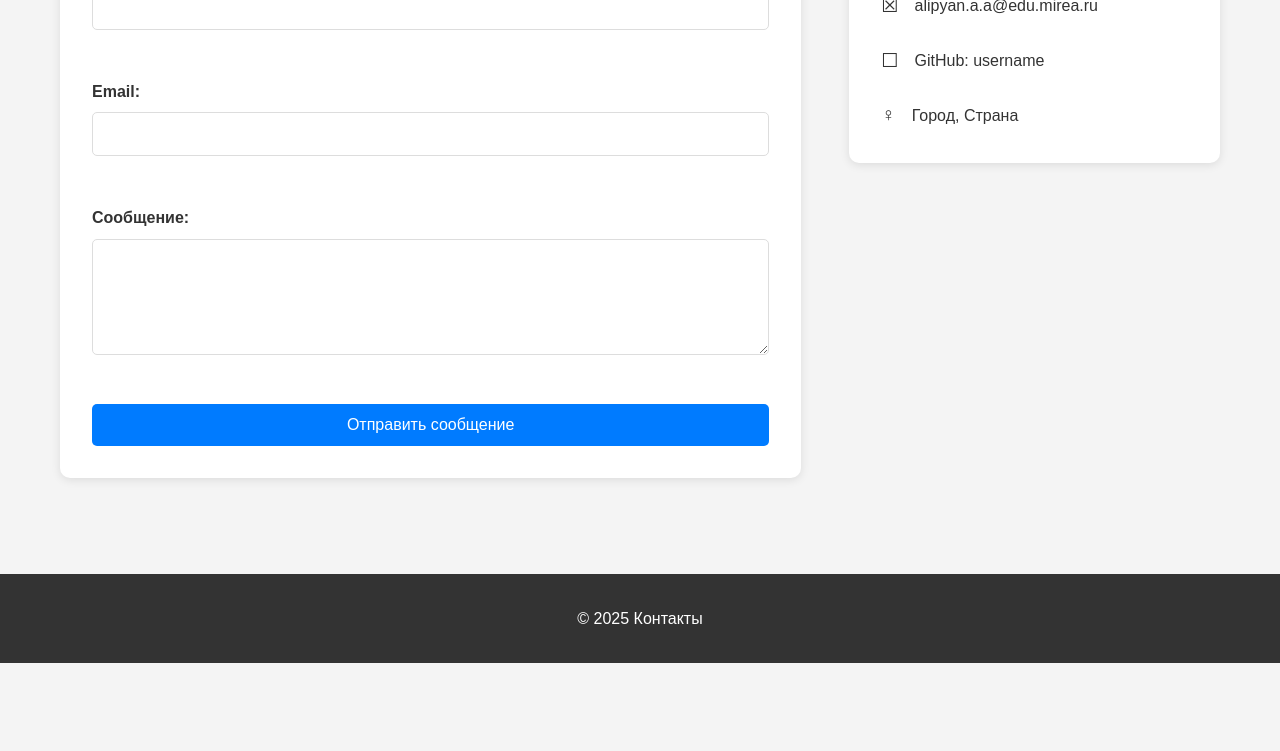
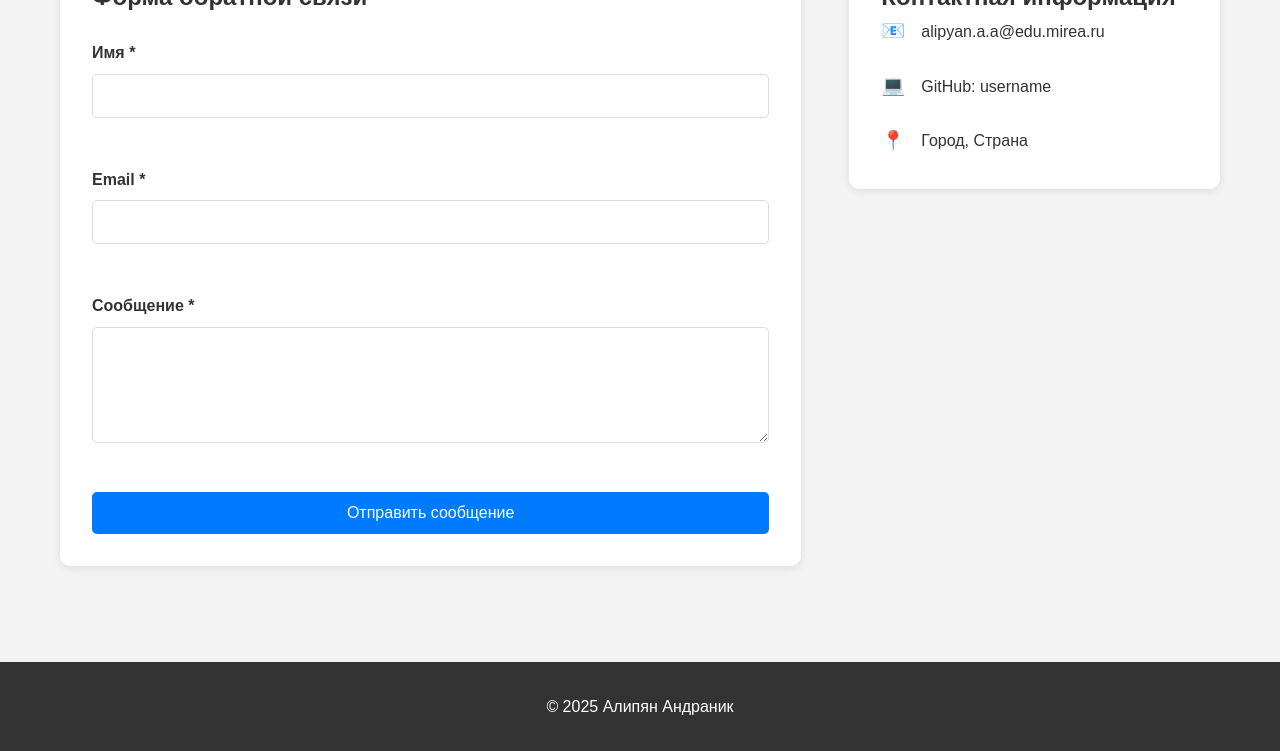
Before and after one commit to Andronoid4/2, a plain HTML site: page pages/contacts.html in a window 1280 px wide. Shown: the part 222-973 px from the top of the page. Before the commit the page ends 885 px from the top, so only its background shows below. Drawn offline with Linux system fonts and the light colour scheme.

Commit message:
Update contacts.html

```diff
--- a/pages/contacts.html
+++ b/pages/contacts.html
@@ -2,50 +2,62 @@
 <html lang="ru">
 <head>
     <meta charset="UTF-8">
-    <meta name="viewport" content="width=device-width, initial-scale=1.0">
+    <meta name="viewport" content="width=device-width, initial-scale=1.0, viewport-fit=cover">
     <title>Портфолио - Контакты</title>
     <link rel="stylesheet" href="../styles/styles.css">
 </head>
 <body>
-    <header>
-        <nav class="navbar">
+    <a class="skip-link" href="#main">Перейти к основному содержимому</a>
+
+    <div class="page">
+        <header class="header" role="banner">
+            <nav class="navbar" aria-label="Основная навигация">
                 <div class="nav-brand">
                     <div class="logo">
-                    <img src="/images/logo.png" alt="Логотип">
+                        <img src="../images/logo.png" alt="Логотип" class="logo-image responsive-image">
+                    </div>
+                    <span class="student-name">Алипян Андраник</span>
                 </div>
                 <ul class="nav-menu">
                     <li><a href="../index.html">Главная</a></li>
                     <li><a href="../pages/projects.html">Проекты</a></li>
                     <li><a href="../pages/diary.html">Дневник</a></li>
-                <li><a href="../pages/contacts.html" class="active">Контакты</a></li>
+                    <li><a href="../pages/contacts.html" class="active" aria-current="page">Контакты</a></li>
                 </ul>
             </nav>
         </header>
 
-    <main class="container">
-        <section class="contacts-section">
-            <h1>Свяжитесь со мной</h1>
+        <main id="main" class="main container" role="main">
+            <section class="contacts-section" aria-labelledby="contacts-heading">
+                <h1 id="contacts-heading">Свяжитесь со мной</h1>
 
                 <div class="contacts-layout">
                     <div class="contact-form-section">
                         <div class="section-card">
-                        <form id="contactForm" class="contact-form">
+                            <form id="contactForm" class="contact-form" aria-labelledby="form-title">
+                                <h2 id="form-title" class="form-title">Форма обратной связи</h2>
                                 <div class="form-group">
-                                <label for="name">Имя:</label>
-                                <input type="text" id="name" name="name" required>
-                                <span class="error-message" id="nameError"></span>
+                                    <label for="name">Имя
+                                        <span class="required" aria-hidden="true">*</span>
+                                    </label>
+                                    <input type="text" id="name" name="name" required aria-required="true" aria-describedby="nameError">
+                                    <span class="error-message" id="nameError" role="alert"></span>
                                 </div>
 
                                 <div class="form-group">
-                                <label for="email">Email:</label>
-                                <input type="email" id="email" name="email" required>
-                                <span class="error-message" id="emailError"></span>
+                                    <label for="email">Email
+                                        <span class="required" aria-hidden="true">*</span>
+                                    </label>
+                                    <input type="email" id="email" name="email" required aria-required="true" aria-describedby="emailError">
+                                    <span class="error-message" id="emailError" role="alert"></span>
                                 </div>
 
                                 <div class="form-group">
-                                <label for="message">Сообщение:</label>
-                                <textarea id="message" name="message" rows="5" required></textarea>
-                                <span class="error-message" id="messageError"></span>
+                                    <label for="message">Сообщение
+                                        <span class="required" aria-hidden="true">*</span>
+                                    </label>
+                                    <textarea id="message" name="message" rows="5" required aria-required="true" aria-describedby="messageError"></textarea>
+                                    <span class="error-message" id="messageError" role="alert"></span>
                                 </div>
 
                                 <button type="submit" class="btn-primary">Отправить сообщение</button>
@@ -55,18 +67,18 @@
 
                     <div class="contact-info-section">
                         <div class="section-card">
-                        <h2>Контакты</h2>
+                            <h2>Контактная информация</h2>
                             <div class="contact-info">
                                 <div class="contact-item">
-                                <span class="contact-icon">☒</span>
+                                    <span class="contact-icon" aria-hidden="true">📧</span>
                                     <span>alipyan.a.a@edu.mirea.ru</span>
                                 </div>
                                 <div class="contact-item">
-                                <span class="contact-icon">☐</span>
+                                    <span class="contact-icon" aria-hidden="true">💻</span>
                                     <span>GitHub: username</span>
                                 </div>
                                 <div class="contact-item">
-                                <span class="contact-icon">♀</span>
+                                    <span class="contact-icon" aria-hidden="true">📍</span>
                                     <span>Город, Страна</span>
                                 </div>
                             </div>
@@ -76,11 +88,12 @@
             </section>
         </main>
 
-    <footer>
-        <div class="footer-content">
-            <p>&copy; 2025 Контакты</p>
+        <footer class="footer" role="contentinfo">
+            <div class="footer-content container">
+                <p>&copy; 2025 Алипян Андраник</p>
             </div>
         </footer>
+    </div>
 
     <script src="../scripts/main.js"></script>
 </body>
```
Lines whose indentation alone changed are shown as unchanged.
